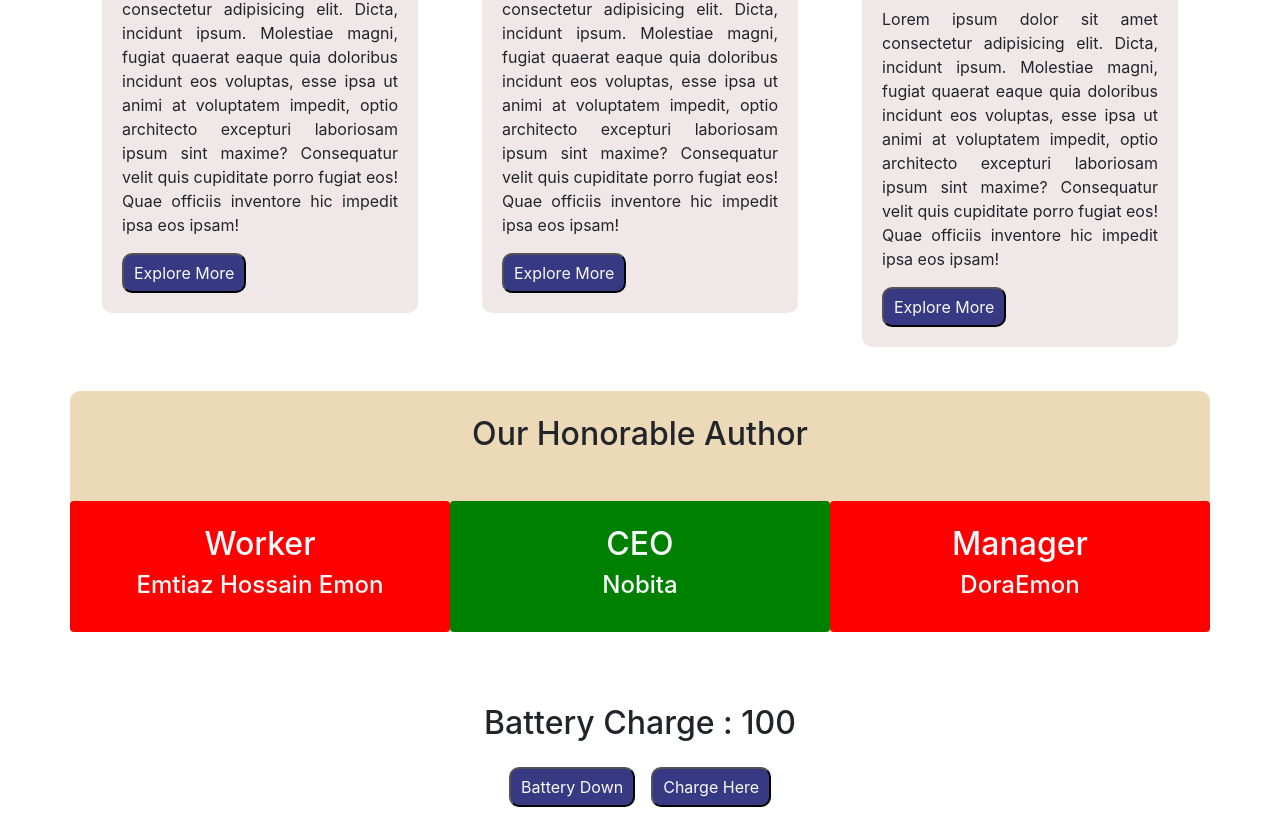
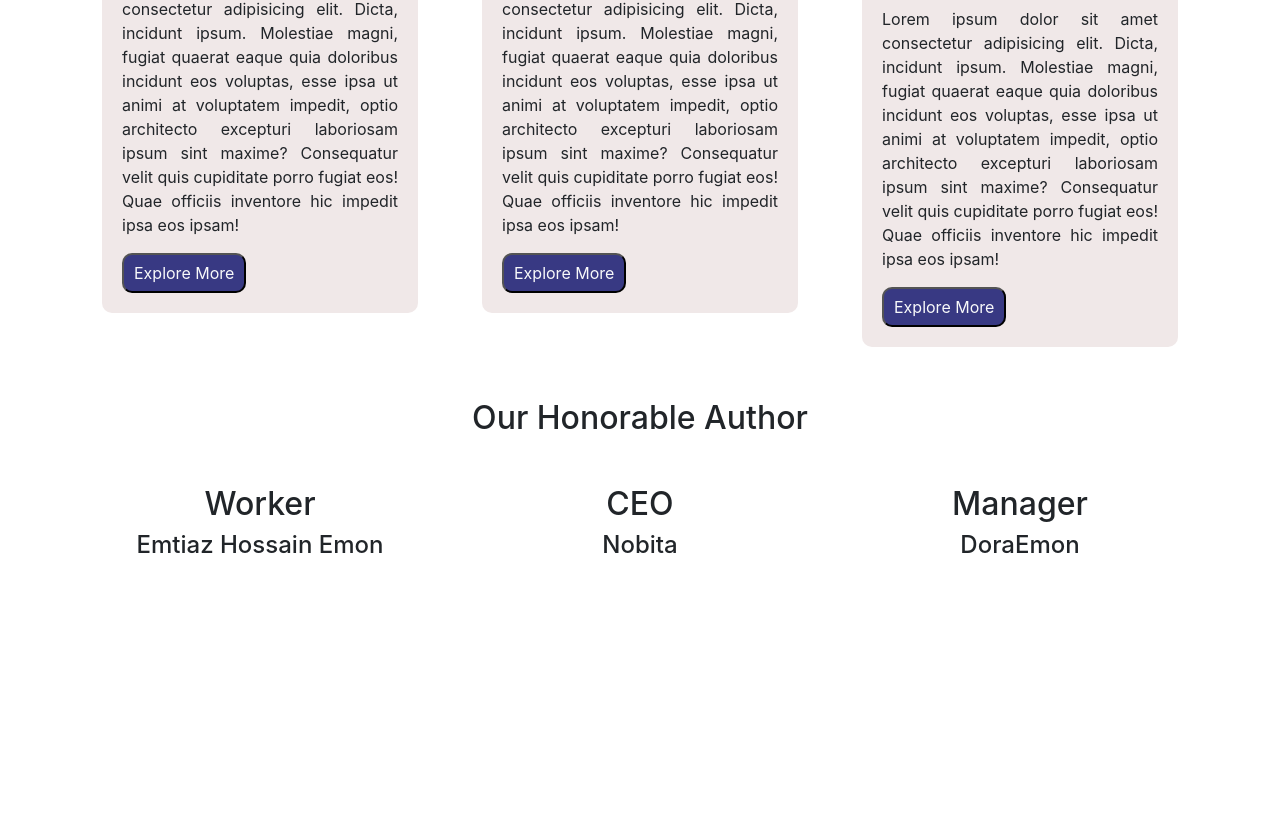
Before and after one commit to EmtiazHossainE2/milestone-8-react, a React (Create React App) app in the folder react-vision/: page / in a window 1280 px wide. Shown: the part 215-1046 px from the top of the page. After the commit the page ends 831 px from the top, so only its background shows below. Built offline with nearby package versions, Linux system fonts and the light colour scheme.

Commit message:
Revert "battery charge task complete"
This reverts commit 513512d61f487b4766ee10f713172a2da27e0945.

```diff
--- a/react-vision/src/App.js
+++ b/react-vision/src/App.js
@@ -2,7 +2,6 @@ import React from 'react';
 import './App.css'
 import Article from './components/Article/Article';
 import Blog from './components/Blog/Blog';
-import Mobile from './components/Mobile/Mobile';
 
 /*
     ১. তুমি create react app দিয়ে রিএক্ট এর প্রজেক্ট বানাতে পারো কিনা
@@ -18,11 +17,6 @@ import Mobile from './components/Mobile/Mobile';
     ৭. সেই ব্লগ কম্পোনেন্ট দিয়ে মিনিমাম তিনটা কম্পোনেন্ট বানাবে।
 
     ৮. প্রত্যেকটা কম্পোনেন্ট এ heading এবং author নামে দুইটা প্রপার্টি সেন্ড করবে। এবং সেই প্রপার্টিগুলো দেখাবে।
-    ৯. আরেকটা কম্পোনেন্ট বানাও। যেটার নাম হবে। Mobile সেখানে একটা বাটন থাকবে। বাটন এর নাম হবে "battery down" আর উপরে একটা সংখ্যা থাকবে। ১০০। (এইটা দিয়ে বুঝবে মোবাইল এর ব্যাটারি ১০০% আছে) এখন তুমি যতবার বাটনে ক্লিক করবে। সেই সংখ্যা এর মান ১০ করে কমতে থাকবে।
-
-    ১০. (স্পেশাল চ্যালেঞ্জ) উপরের ব্যাটারী ডাউন বাটনে চাপ দিলে কমবে। তবে কমতে কমতে যখন ব্যাটারি এর পরিমাণ ০ হয়ে যাবে। তারপরে আর বাটনে চাপ দিলে। ব্যাটারি কমবে না। অর্থাৎ নেগেটিভ হবে না। (দেখো এইটা করতে পারো কিনা)
-
-    ১১. json placeholder এর ওয়েবসাইট এ গিয়ে todo এর ডাটা লোড করে। সেগুলাকে দেখাতে পারো কিনা দেখো।
 
 
 
@@ -34,8 +28,6 @@ const App = () => {
             <Article></Article>
             <br />
             <Blog></Blog>
-            <br />
-            <Mobile></Mobile>
         </div>
     );
 };
--- a/react-vision/src/components/Article/Article.css
+++ b/react-vision/src/components/Article/Article.css
@@ -14,7 +14,7 @@
 article p {
     text-align: justify;
 }
-.btn-style {
+article .btn-style {
     cursor: pointer;
     background-color: var(--btn-bg);
     border-color: none ;
--- a/react-vision/src/components/Blog/Blog.css
+++ /dev/null
@@ -1,13 +0,0 @@
-.blog-container{
-    background-color: rgb(235, 217, 184);
-    border-radius: 10px;
-}
-#author1{
-    background-color: red;
-}
-#author2{
-    background-color: green;
-}
-#author3{
-    background-color: red;
-}
--- a/react-vision/src/components/Blog/Blog.js
+++ b/react-vision/src/components/Blog/Blog.js
@@ -2,21 +2,20 @@ import React from 'react';
 import Author1 from './Author1/Author1';
 import Author2 from './Author2/Author2';
 import Author3 from './Author3/Author3';
-import './Blog.css'
 
 const Blog = () => {
     return (
-        <div className=' container blog-container pt-3'>
+        <div>
             <h2 className='text-center mt-2 mb-5'>Our Honorable Author </h2>
-            <div >
+            <div className="container">
                 <div className="row text-center my-5">
-                    <div className="col-md-4 py-4 rounded text-light" id='author1'>
+                    <div className="col-md-4">
                         <Author1></Author1>
                     </div>
-                    <div className="col-md-4 py-4 rounded text-light" id='author2'>
+                    <div className="col-md-4">
                         <Author2></Author2>
                     </div>
-                    <div className="col-md-4 py-4 rounded text-light" id='author3'>
+                    <div className="col-md-4">
                         <Author3></Author3>
                     </div>
                 </div>
--- a/react-vision/src/components/Mobile/Mobile.js
+++ /dev/null
@@ -1,34 +0,0 @@
-import React, { useState } from 'react';
-import '../Article/Article.css'
-const Mobile = () => {
-    const [charge, setCharge] = useState(100)
-    const batteryDown = () => {
-        // return charge <= 0 ? 'Shut Down Now'  : 'setCharge(charge - 10)'
-
-        if (charge <= 0) {
-            alert('Shut Down Now')
-        }
-        else {
-            setCharge(charge - 10)
-        }
-    }
-    const batteryUp = () => {
-        if (charge >= 100) {
-            alert('Battery Full')
-        }
-        else {
-            setCharge(charge + 10)
-        }
-    }
-    return (
-        <div className='text-center'>
-            <h2 >Battery Charge : {charge} </h2>
-            <div className='m-4'>
-                <button onClick={batteryDown} className=" btn-style text-light me-3"> Battery Down</button>
-                <button onClick={batteryUp} className=" btn-style text-light "> Charge Here</button>
-            </div>
-        </div>
-    );
-};
-
-export default Mobile;
```
